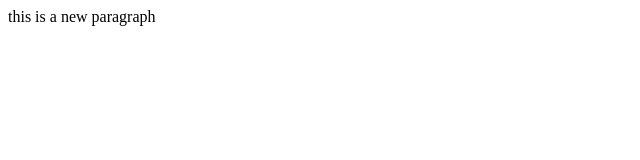
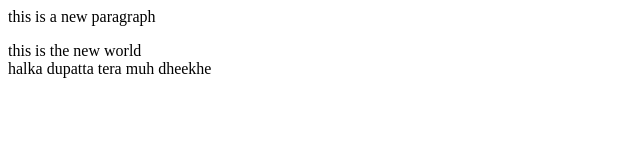
Before and after one commit to dharmendramali76-arch/LocalRepo, a plain HTML site: page index.html in a window 1280 px wide. Shown: the whole page, without its empty margins (0-640 px from the left). Drawn offline with Linux system fonts and the light colour scheme.

Commit message:
tune mari pichkari

```diff
--- a/index.html
+++ b/index.html
@@ -1 +1,2 @@
 <p>this is a new paragraph</p>
+<p>this is the new world <br>halka dupatta tera muh dheekhe</p>
```
Also changed, not shown: 1 other file.
